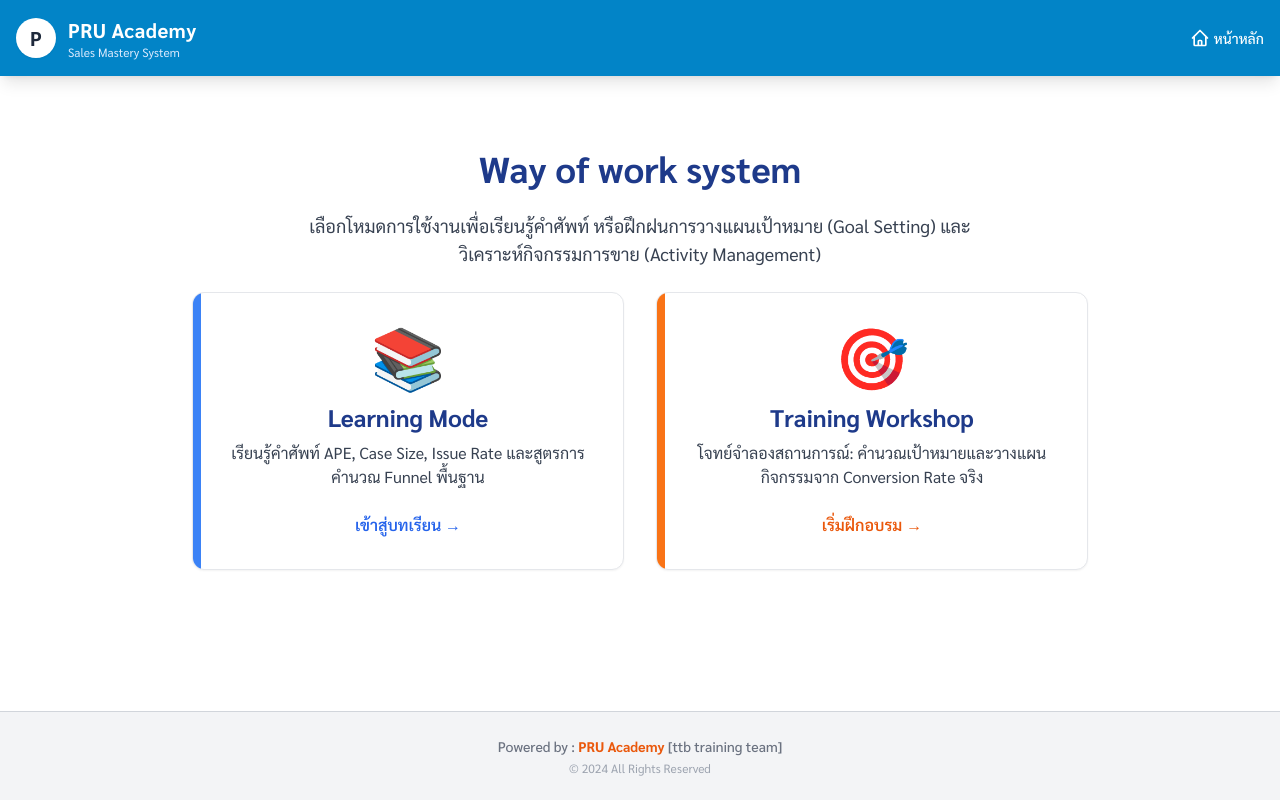
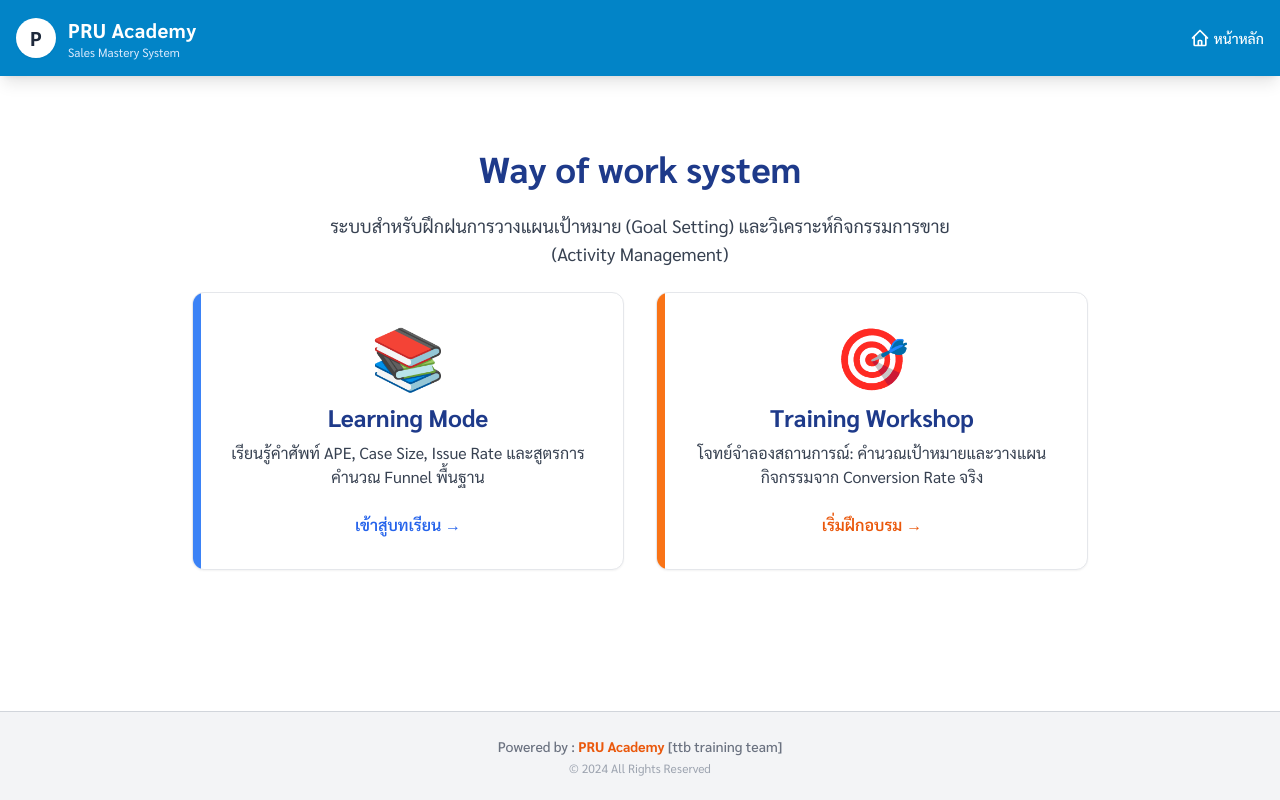
Before and after one commit to pltpdttb-jpg/way-of-work, a plain HTML site: page index.html in a window 1280 px wide. Drawn offline with nearby package versions, Linux system fonts and the light colour scheme.

Commit message:
Update index.html

```diff
--- a/index.html
+++ b/index.html
@@ -52,7 +52,7 @@
         <div id="home" class="page-section active">
             <div class="text-center py-10 space-y-6">
                 <h2 class="text-4xl font-bold text-navy">Way of work system</h2>
-                <p class="text-dark-gray text-lg max-w-2xl mx-auto">เลือกโหมดการใช้งานเพื่อเรียนรู้คำศัพท์ หรือฝึกฝนการวางแผนเป้าหมาย (Goal Setting) และวิเคราะห์กิจกรรมการขาย (Activity Management)</p>
+                <p class="text-dark-gray text-lg max-w-2xl mx-auto">ระบบสำหรับฝึกฝนการวางแผนเป้าหมาย (Goal Setting) และวิเคราะห์กิจกรรมการขาย (Activity Management)</p>
 
                 <div class="grid grid-cols-1 md:grid-cols-2 gap-8 mt-10 max-w-4xl mx-auto">
                     <div onclick="showPage('learning')" class="group bg-white border border-gray-200 p-8 rounded-xl shadow-sm hover:shadow-xl transition-all cursor-pointer relative overflow-hidden">
```
